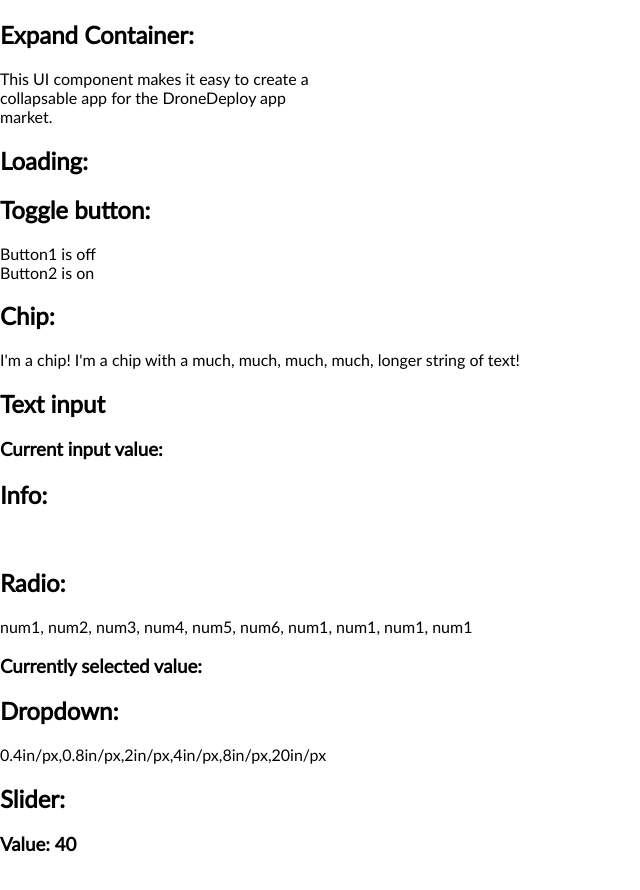
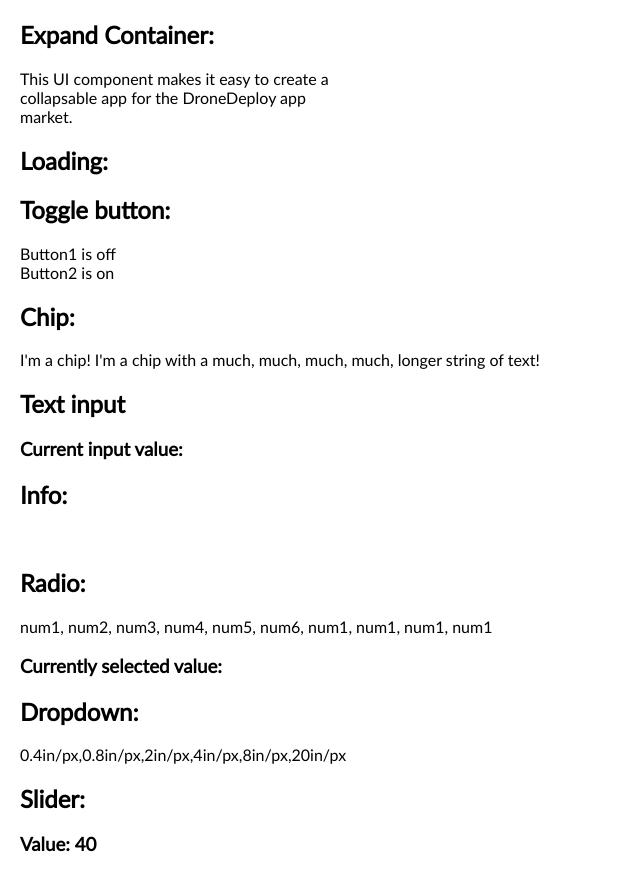
Before and after one commit to dronedeploy/DroneDeploy-App-Market, a website: page ui-kit/demo/index.html in a window 1280 px wide. Shown: the whole page, without its empty margins (0-640 px from the left). Drawn offline with Linux system fonts and the light colour scheme; files that its build step writes are made by us from their sources.

Commit message:
Added body margin

```diff
--- a/ui-kit/demo/index.html
+++ b/ui-kit/demo/index.html
@@ -14,6 +14,11 @@
     <script type="text/javascript" src="../dist/radio.js"></script>
     <script type="text/javascript" src="../dist/dropdown.js"></script>
     <script type="text/javascript" src="../dist/slider.js"></script></head>
+    <style>
+        body{
+            margin: 20px;
+        }
+    </style>
 <body>
 
     <h2>Expand Container:</h2>
```
